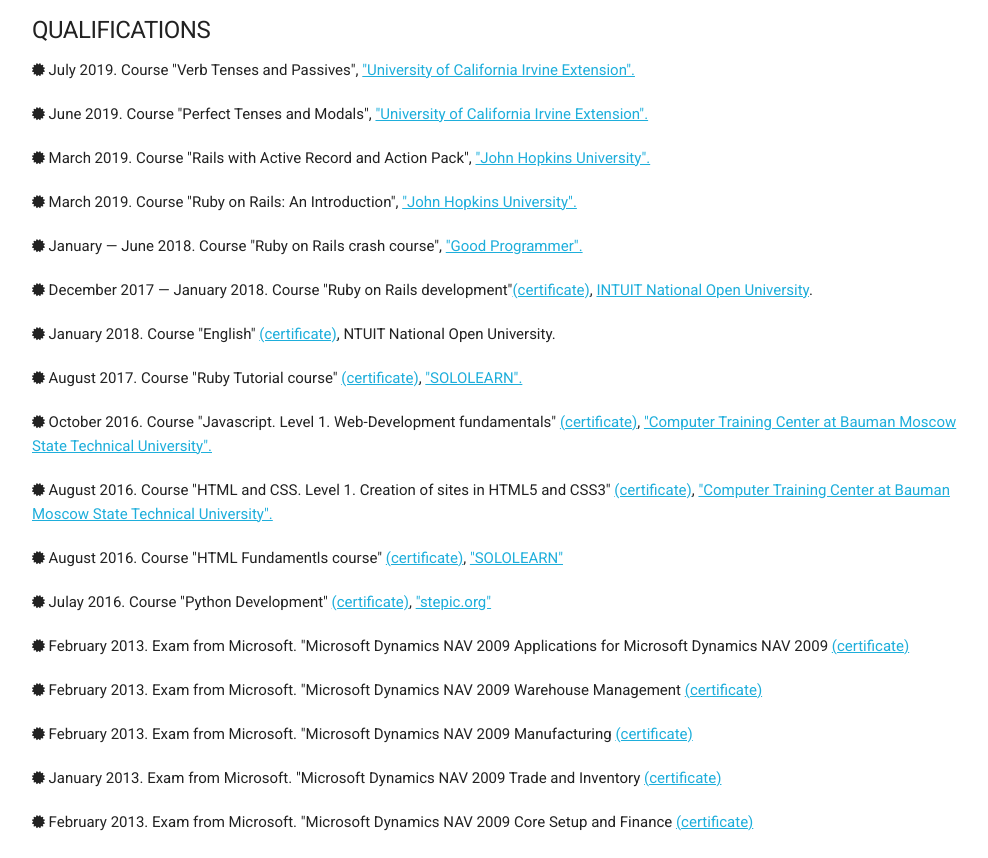
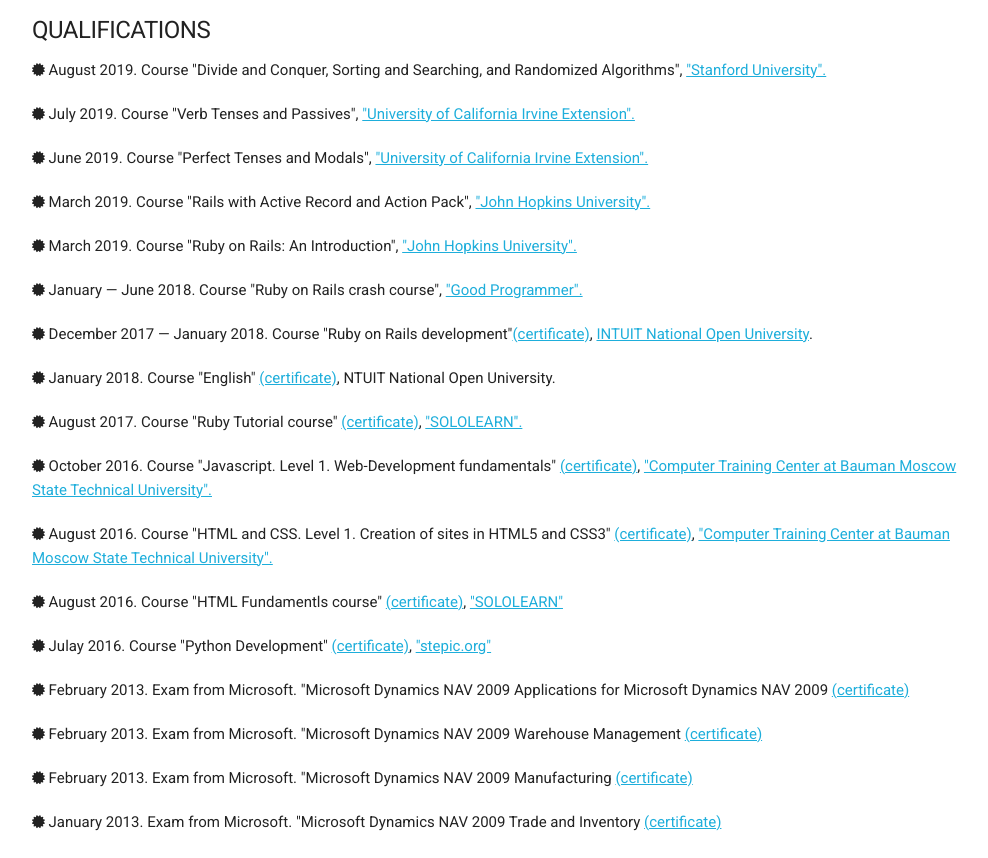
Before and after one commit to OlgaCoskun/cv, a plain HTML site: page index.html in a window 1280 px wide. Shown: the part 1141-1999 px from the top of the page, without its empty margins (128-1116 px from the left). Drawn offline with Linux system fonts and the light colour scheme.

Commit message:
Add Stanford certificat with algoritms

```diff
--- a/index.html
+++ b/index.html
@@ -126,6 +126,9 @@
   </div>
   <div class="row">
     <div class="twelve columns">
+      <p class="certificate"><i class="fa fa-certificate" aria-hidden="true"></i> August 2019.
+        Course "Divide and Conquer, Sorting and Searching, and Randomized Algorithms", <a href="https://www.coursera.org/account/accomplishments/verify/KRZN8BUVT2CC" target="blank">"Stanford University".</a></p>
+
       <p class="certificate"><i class="fa fa-certificate" aria-hidden="true"></i> July 2019.
         Course "Verb Tenses and Passives", <a href="https://www.coursera.org/account/accomplishments/verify/WB3793SZWZMR" target="blank">"University of California Irvine Extension".</a></p>
 
```
